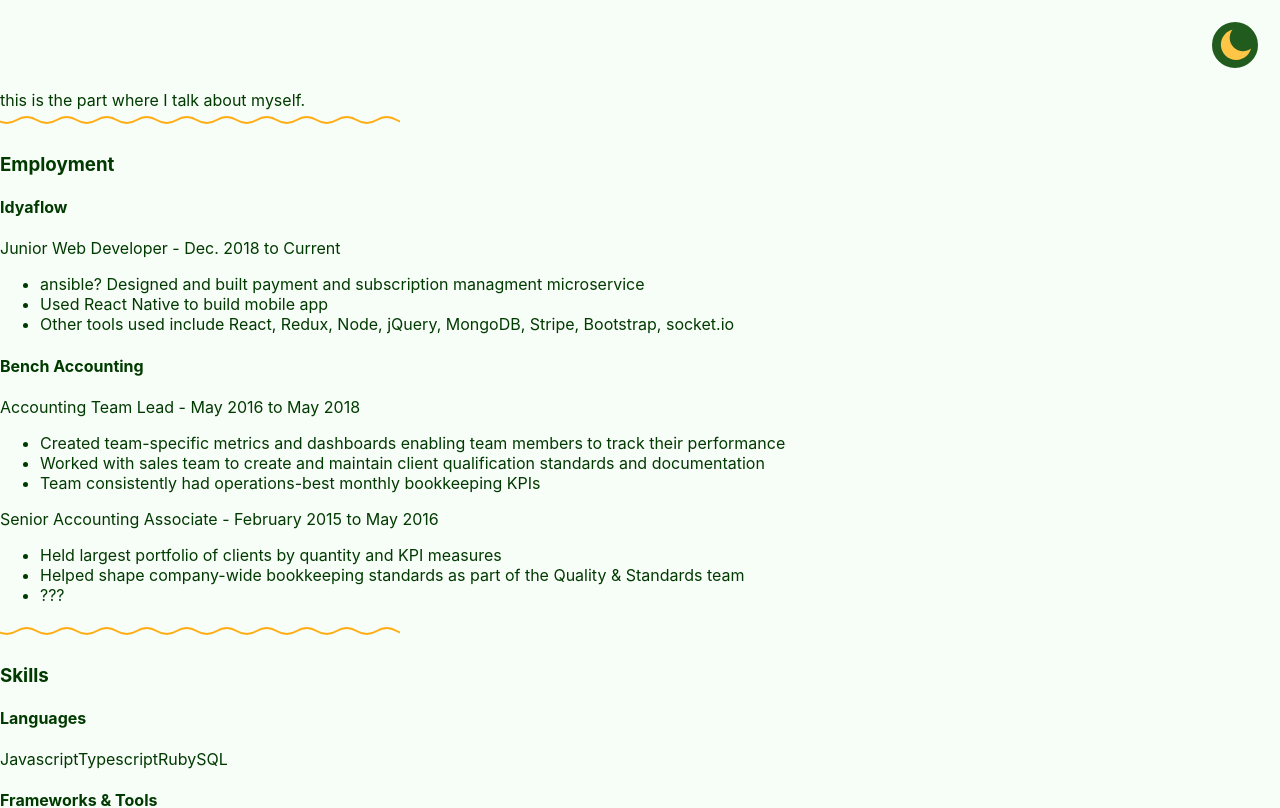
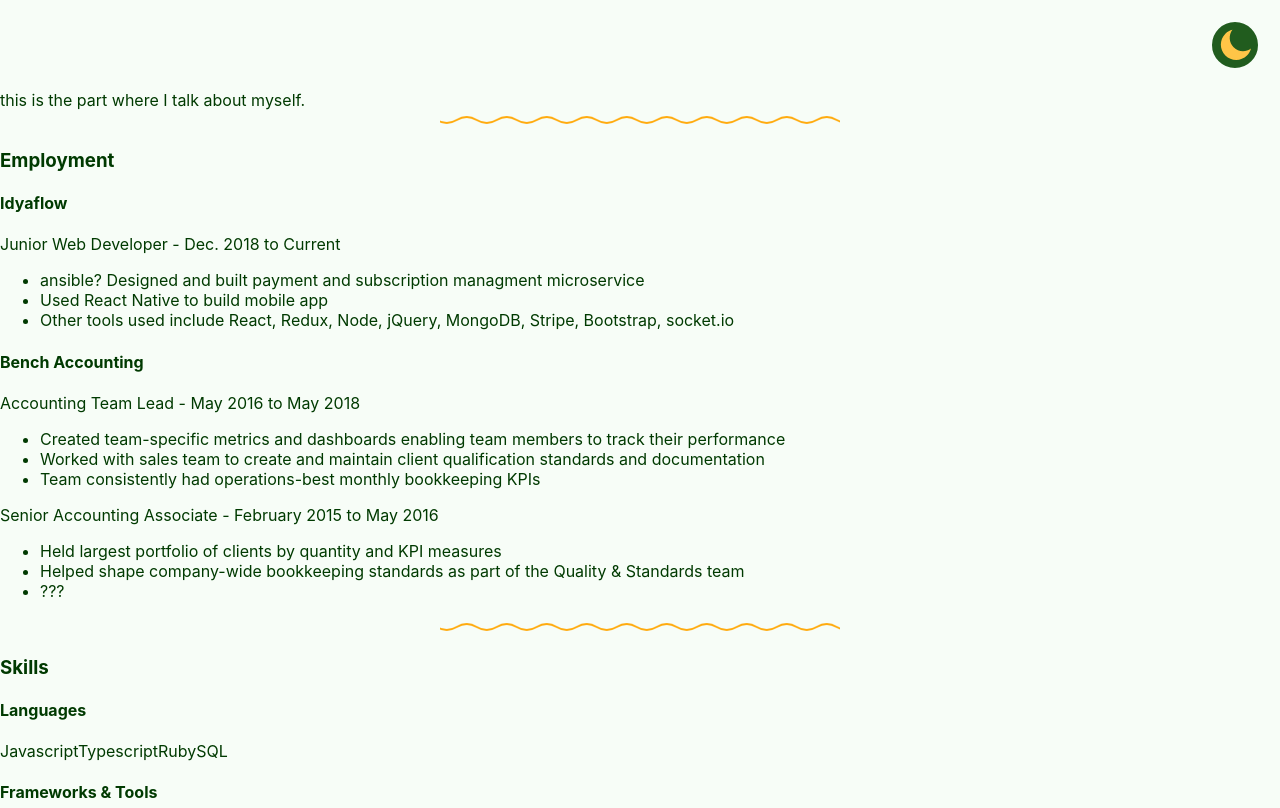
Before and after one commit to geoffmphillips/portfolio, a React (Create React App) app: page / in a window 1280 px wide. Shown: the top 808 px of the page. Built offline with nearby package versions, Linux system fonts and the light colour scheme.

Commit message:
Center squiggle

```diff
--- a/src/components/Squiggle.css
+++ b/src/components/Squiggle.css
@@ -1,3 +1,12 @@
+.squiggle-container {
+	display: flex;
+	justify-content: center;
+}
+
+.squiggle-container svg {
+	max-width: 70%;
+}
+
 .squiggle {
     animation: shift 0.3s linear infinite;
 }
--- a/src/components/Squiggle.tsx
+++ b/src/components/Squiggle.tsx
@@ -20,9 +20,11 @@
 
 const Squiggle = ({ color = '#ffab0f', length = 6, height = '20px', width = '400px', viewbox = '0 0 200 4' }: SquiggleProps) => {
     return (
-        <svg xmlns="http://www.w3.org/2000/svg" viewBox={viewbox} style={{ height, width }}>
-            <path fill="none" stroke={color} stroke-width="1" className="squiggle" d={getD(length)}/>
-        </svg>
+		<div className='squiggle-container'>
+	        <svg xmlns="http://www.w3.org/2000/svg" viewBox={viewbox} style={{ height, width }}>
+	            <path fill="none" stroke={color} stroke-width="1" className="squiggle" d={getD(length)}/>
+	        </svg>
+		</div>
     )
 }
 
```
